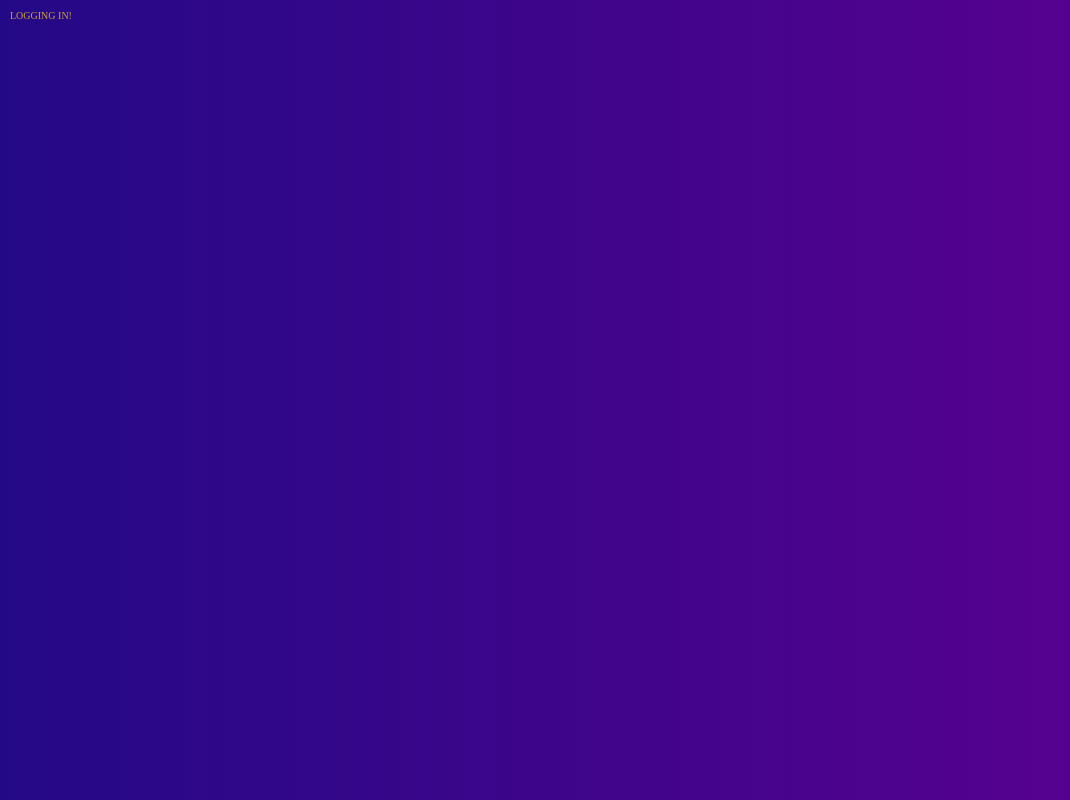
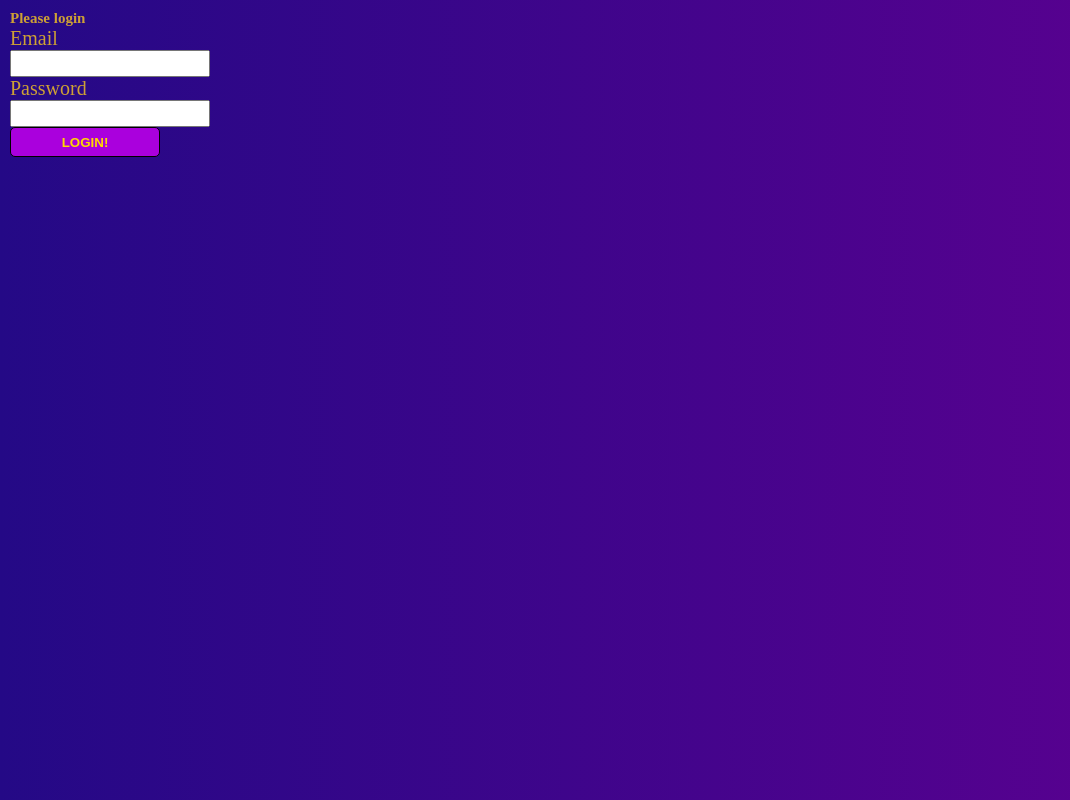
Before and after one commit to Dragonmaster129/game-genius-frontend, a React app: page /login in a window 1280 px wide. Shown: the whole page, without its empty margins (0-1070 px from the left). Built offline with nearby package versions, Linux system fonts and the light colour scheme.

Commit message:
Added a login function so players can retrieve their data from the server. Added router to have state and change the routes

```diff
--- a/src/components/app.js
+++ b/src/components/app.js
@@ -21,10 +21,13 @@ const App = (props) => {
 
   const getData = () => {
     axios
-      .get("http://127.0.0.1:8000/data")
+      .get(`http://127.0.0.1:8000/data/${props.credentials}`) //, {params: {token: props.credentials}})
       .then((res) => {
         let result = JSON.parse(res.data);
-        setdata(result);
+        console.log(result);
+        if (result != "invalid token") {
+          setdata(result);
+        }
       })
       .catch((err) => {
         console.log(err);
--- a/src/index.js
+++ b/src/index.js
@@ -1,17 +1,7 @@
 import React from "react";
 import ReactDOM from "react-dom";
-import { Route, Routes, BrowserRouter } from "react-router-dom";
-import App from "./components/app";
-import Login from "./login/login";
+import Router from "./router";
 
 import "./style/main.scss";
 
-ReactDOM.render(
-  <BrowserRouter>
-    <Routes>
-      <Route path="/" element={<App />} />
-      <Route path="/login" element={<Login />} />
-    </Routes>
-  </BrowserRouter>,
-  document.querySelector(".app-wrapper")
-);
+ReactDOM.render(<Router />, document.querySelector(".app-wrapper"));
--- a/src/login/login.js
+++ b/src/login/login.js
@@ -1,7 +1,69 @@
-import React from "react";
+import React, { useState, useEffect } from "react";
+import { Link } from "react-router-dom";
+import axios from "axios";
 
 const Login = (props) => {
-  return <div>LOGGING IN!</div>;
+  const [email, setemail] = useState("");
+  const [password, setpassword] = useState("");
+  const [fail, setfail] = useState("");
+
+  useEffect(() => {
+    setfail("");
+  }, [email, password]);
+
+  function SuccessfulLogin(token) {
+    let redirect = document.getElementById("redirect-to-home");
+    props.setcredentials(token);
+    redirect.click();
+  }
+
+  function FailedLogin() {
+    setfail("FAIL");
+  }
+
+  function onSubmit(event) {
+    event.preventDefault();
+    axios
+      .post("http://127.0.0.1:8000/login", { email: email, password: password })
+      .then((res) => {
+        let result = JSON.parse(res.data);
+        console.log(result);
+        if (result != false) {
+          SuccessfulLogin(result);
+        } else {
+          FailedLogin();
+        }
+      })
+      .catch((err) => {
+        console.log(err);
+      });
+  }
+  return (
+    <div>
+      <h2>Please login</h2>
+      <Link className="hidden" id="redirect-to-home" to="/play" />
+      <form onSubmit={onSubmit} className="v login">
+        <label>Email</label>
+        <input
+          type="email"
+          onChange={(event) => {
+            setemail(event.target.value);
+          }}
+          value={email}
+        ></input>
+        <label>Password</label>
+        <input
+          type="password"
+          onChange={(event) => {
+            setpassword(event.target.value);
+          }}
+          value={password}
+        ></input>
+        {fail == "FAIL" ? <h3>Login Credentials Incorrect</h3> : ""}
+        <button type="submit">LOGIN!</button>
+      </form>
+    </div>
+  );
 };
 
 export default Login;
--- /dev/null
+++ b/src/router.js
@@ -0,0 +1,23 @@
+import React, { useState } from "react";
+import { Route, Routes, BrowserRouter } from "react-router-dom";
+import App from "./components/app";
+import Login from "./login/login";
+
+const Router = (props) => {
+  const [credentials, setcredentials] = useState("1");
+  return (
+    <BrowserRouter>
+      <Routes>
+        <Route exact path="/play" element={<App credentials={credentials} />} />
+        <Route
+          path="/login"
+          element={
+            <Login credentials={credentials} setcredentials={setcredentials} />
+          }
+        />
+      </Routes>
+    </BrowserRouter>
+  );
+};
+
+export default Router;
--- /dev/null
+++ b/src/style/login.scss
@@ -0,0 +1,8 @@
+.login {
+  font-size: 20px;
+  width: 200px;
+
+  input {
+    font-size: 20px;
+  }
+}
--- a/src/style/main.scss
+++ b/src/style/main.scss
@@ -1,3 +1,4 @@
 @import "./playercard.scss";
 @import "./common.scss";
 @import "./mobile-view.scss";
+@import "./login.scss";
```
